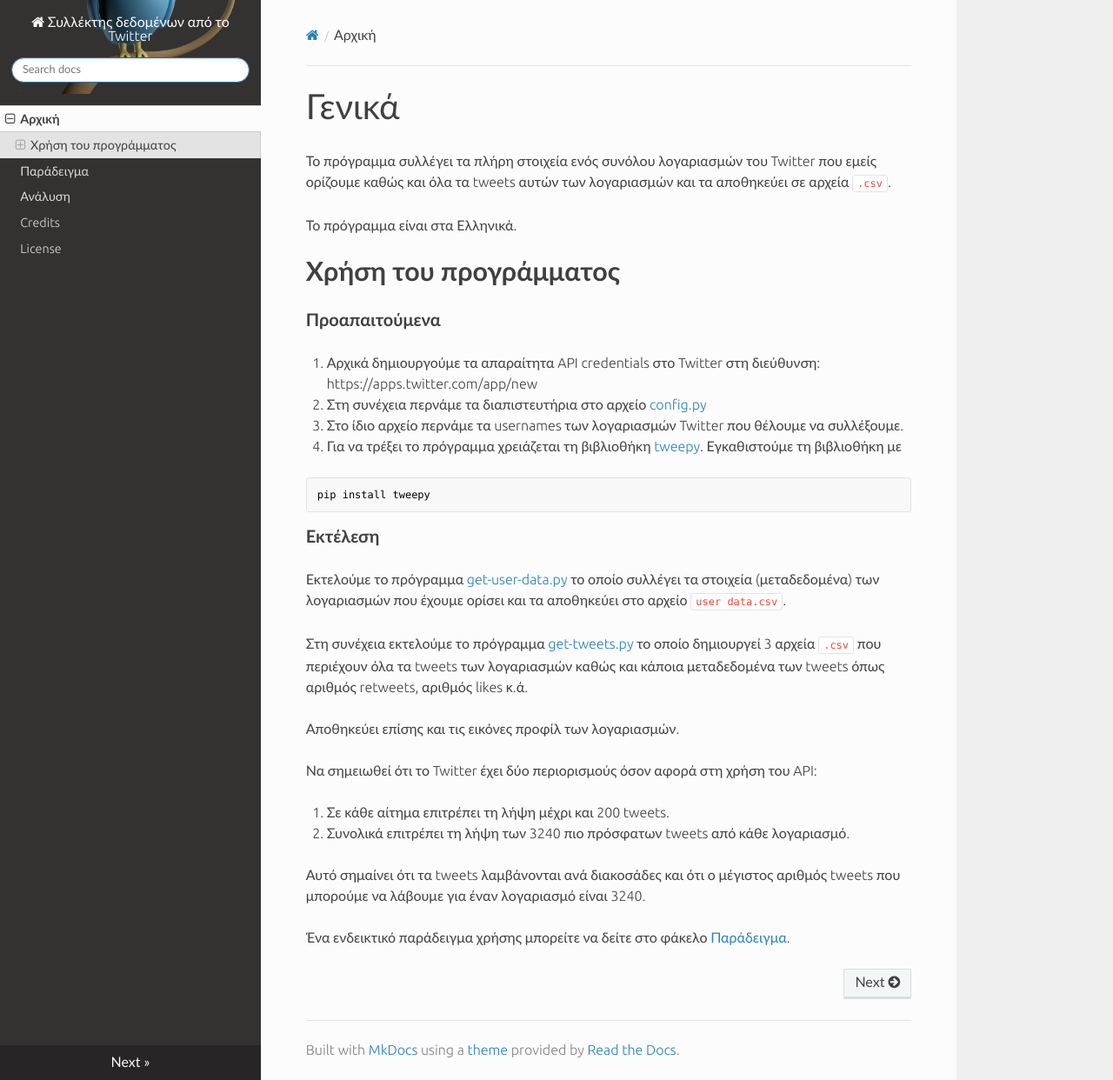
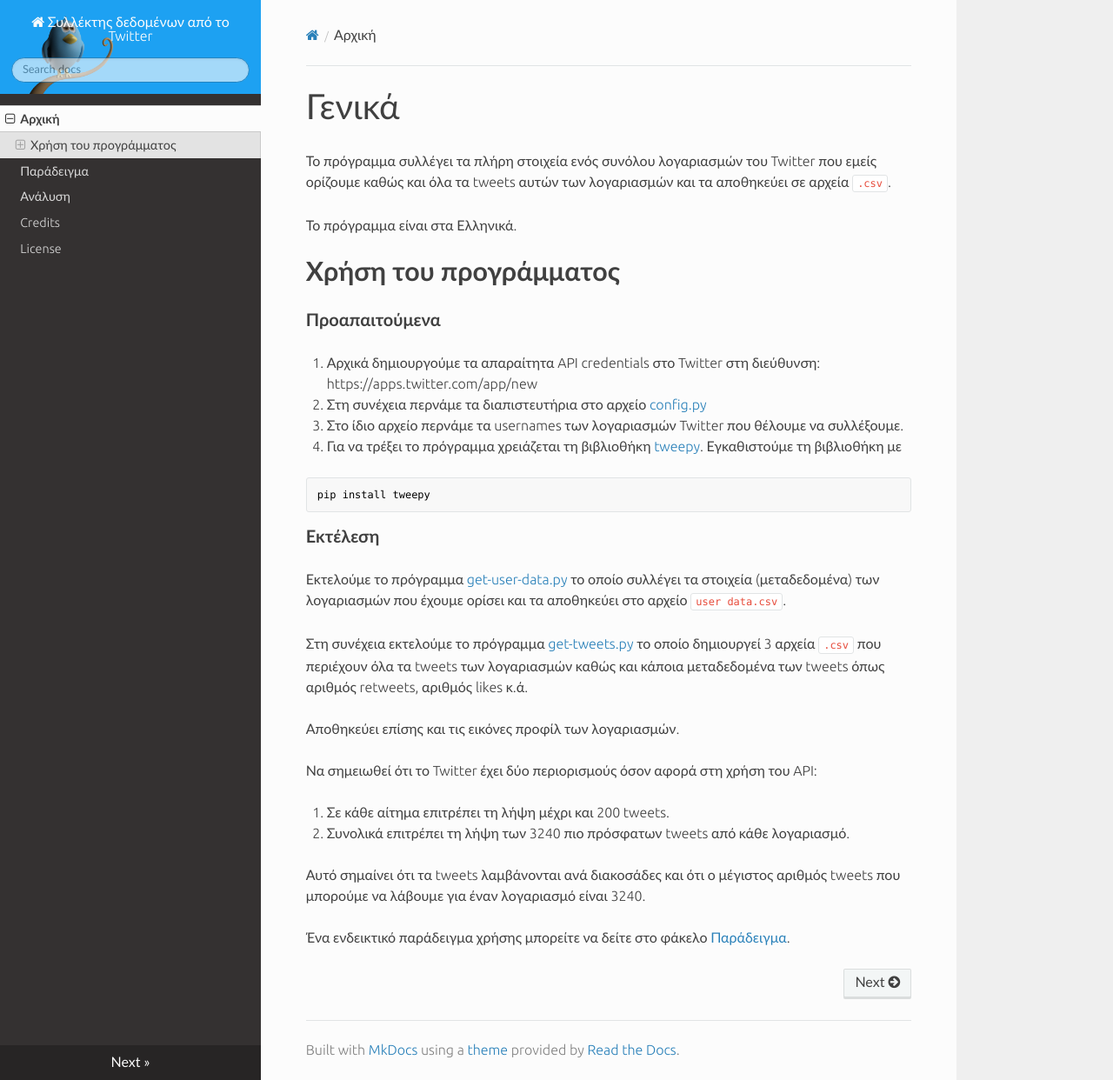
Before and after one commit to Protonotarios/get-tweets, an MkDocs documentation site: the page built from docs/index.md, in a window 1280 px wide and 1242 px high. Shown: the whole window at 87% size. Built offline with MkDocs 1.6.1, drawn with Linux system fonts in a browser that asks for light colours; nearby versions of some CDN libraries; old or Windows-style settings are respelled for this version of MkDocs.

Commit message:
Πουλάκι!

```diff
--- a/docs/extra.css
+++ b/docs/extra.css
@@ -24,9 +24,13 @@ code {
 
 .wy-side-nav-search {
     background-color: #1da1f2;
-    background: url(bird.png);
+    background-image: url(bird.png);
     background-position: bottom left;
-    background-size: cover;
+    background-size: contain;
+    background-repeat: no-repeat;
+}
+.wy-side-nav-search input[type=text] {
+    opacity: 0.6;
 }
 
 .wy-side-nav-search>a, .wy-side-nav-search .wy-dropdown>a {
```
